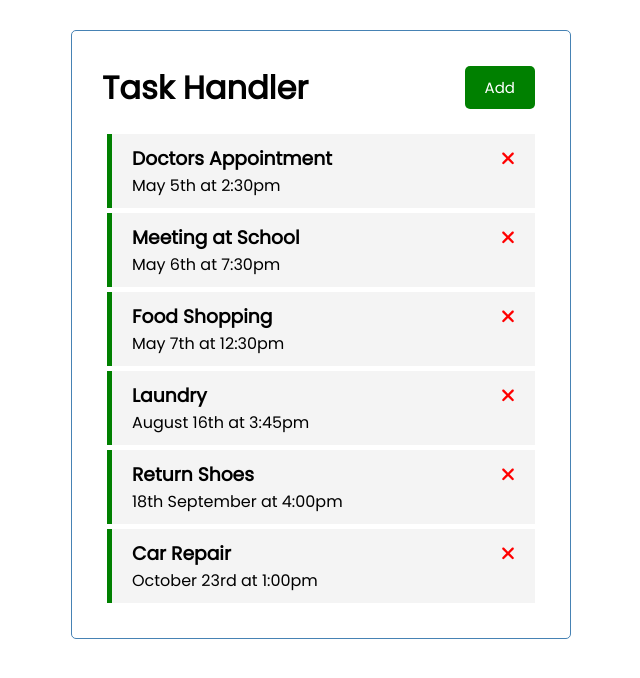
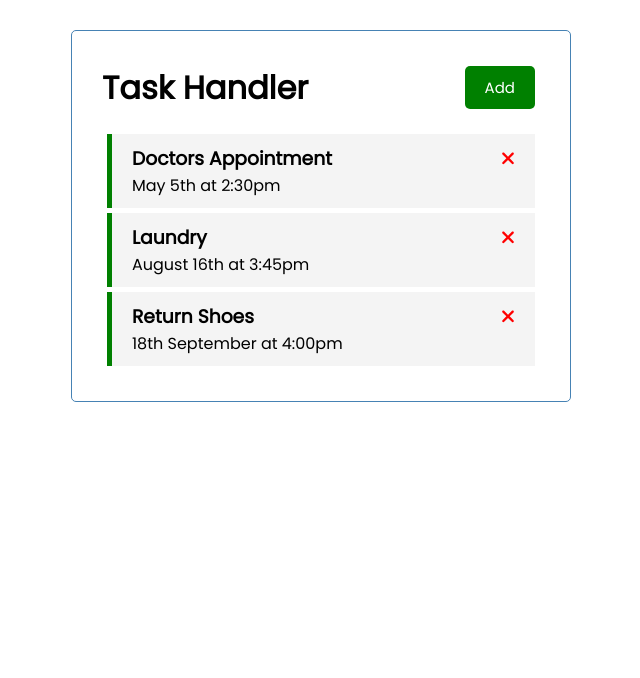
Before and after one commit to kevinclerkin/TaskHandler, an Angular app: page / in a window 1280 px wide. Shown: the top 678 px of the page, without its empty margins (319-959 px from the left). Built offline with nearby package versions, Linux system fonts and the light colour scheme; data requests are answered from the project's data file.

Commit message:
Added Route Module

```diff
--- a/db.json
+++ b/db.json
@@ -4,18 +4,6 @@
       "id": 1,
       "text": "Doctors Appointment",
       "day": "May 5th at 2:30pm",
-      "reminder": true
-    },
-    {
-      "id": 2,
-      "text": "Meeting at School",
-      "day": "May 6th at 7:30pm",
-      "reminder": true
-    },
-    {
-      "id": 3,
-      "text": "Food Shopping",
-      "day": "May 7th at 12:30pm",
       "reminder": true
     },
     {
@@ -29,12 +17,6 @@
       "day": "18th September at 4:00pm",
       "reminder": true,
       "id": 5
-    },
-    {
-      "text": "Car Repair",
-      "day": "October 23rd at 1:00pm",
-      "reminder": true,
-      "id": 6
     }
   ]
 }
--- a/src/app/app.component.html
+++ b/src/app/app.component.html
@@ -1,4 +1,4 @@
 <div class="container">
     <app-header></app-header>
-    <app-tasks></app-tasks>
+    <router-outlet></router-outlet>
 </div>
--- a/src/app/app.module.ts
+++ b/src/app/app.module.ts
@@ -9,6 +9,14 @@
 import { FontAwesomeModule } from '@fortawesome/angular-fontawesome';
 import { AddTaskComponent } from './components/add-task/add-task.component';
 import { FormsModule } from '@angular/forms';
+import { RouterModule, Routes } from '@angular/router';
+import { TASKS } from './mock-tasks';
+
+const appRoutes: Routes = [
+  {
+    path: '', component: TasksComponent
+  }
+]
 
 @NgModule({
   declarations: [
@@ -23,7 +31,8 @@
     BrowserModule,
     FontAwesomeModule,
     HttpClientModule,
-    FormsModule
+    FormsModule,
+    RouterModule.forRoot(appRoutes, {enableTracing: true})
   ],
   providers: [],
   bootstrap: [AppComponent]
```
